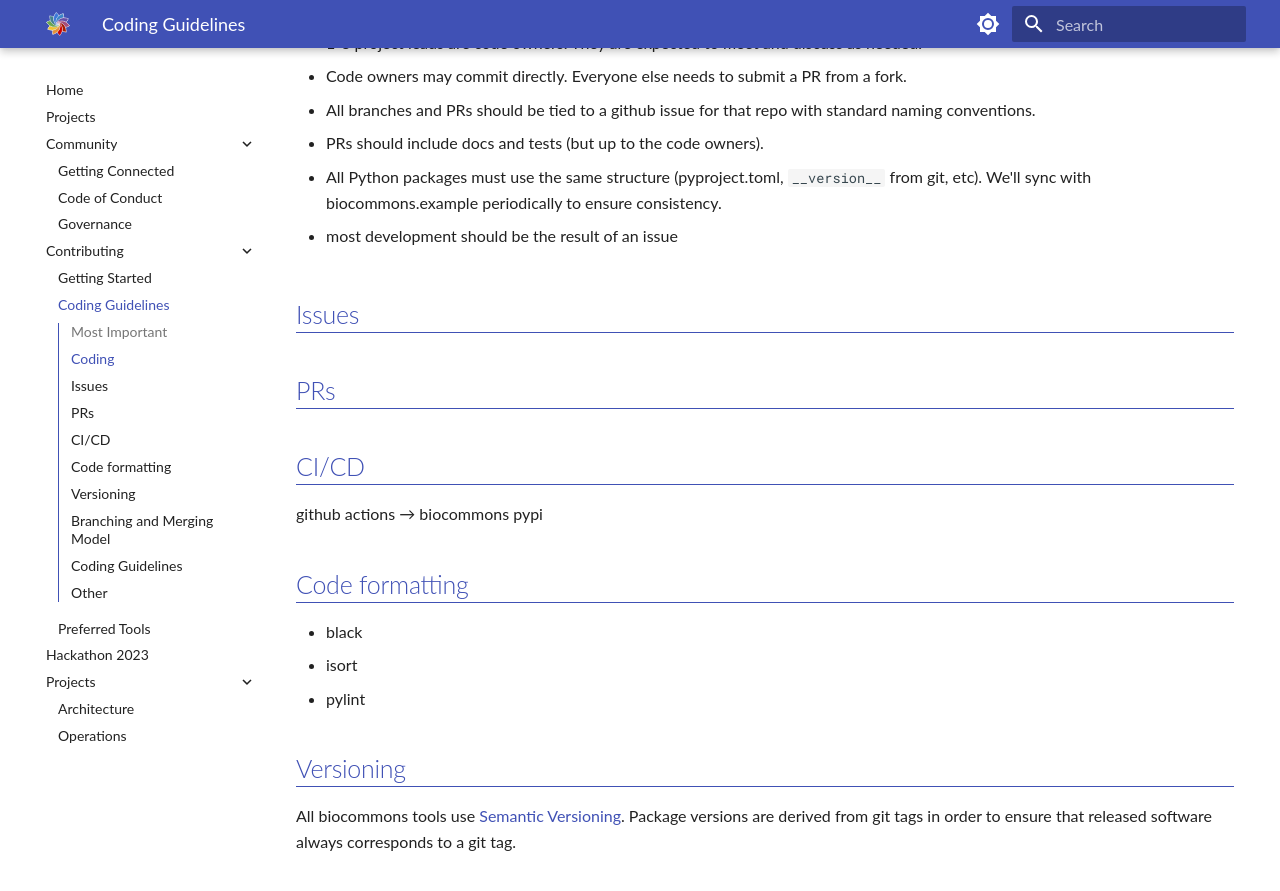
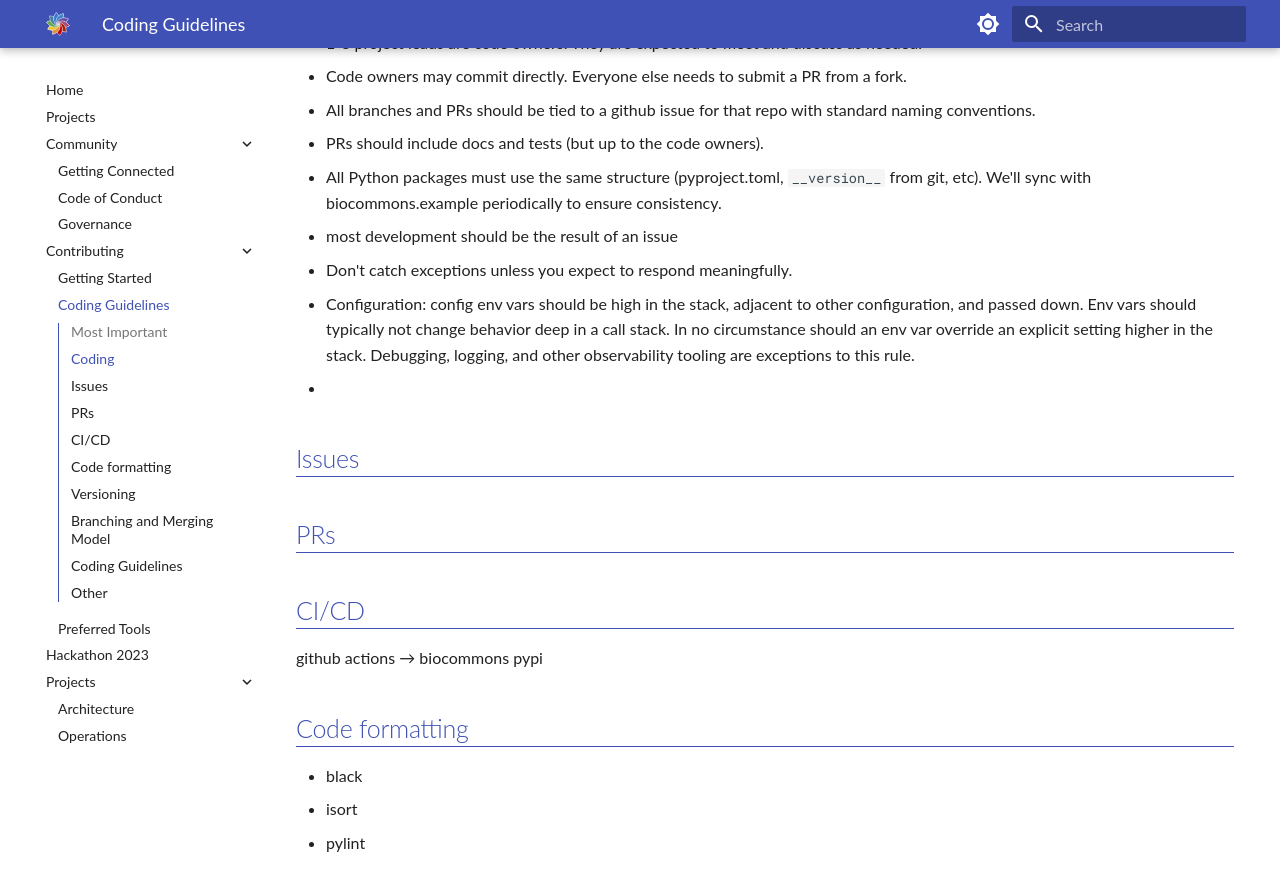
Before and after one commit to biocommons/biocommons.github.io, an MkDocs documentation site: the page built from docs/contributing/coding-guidelines.md, in a window 1280 px wide and 900 px high, scrolled down 798 px. Shown: the top 891 px of the window. Built offline with MkDocs 1.6.1 and Material for MkDocs 9.7.7, drawn with Linux system fonts in a browser that asks for light colours.

```diff
--- a/docs/contributing/coding-guidelines.md
+++ b/docs/contributing/coding-guidelines.md
@@ -46,6 +46,15 @@
   We'll sync with biocommons.example periodically to ensure consistency.
 
 - most development should be the result of an issue
+
+- Don't catch exceptions unless you expect to respond meaningfully.
+
+- Configuration: config env vars should be high in the stack, adjacent to other configuration, and
+  passed down.  Env vars should typically not change behavior deep in a call stack. In no
+  circumstance should an env var override an explicit setting higher in the stack. Debugging,
+  logging, and other observability tooling are exceptions to this rule.
+
+-
 
 ## Issues
 
```
Also changed, not shown: 1 other file.
